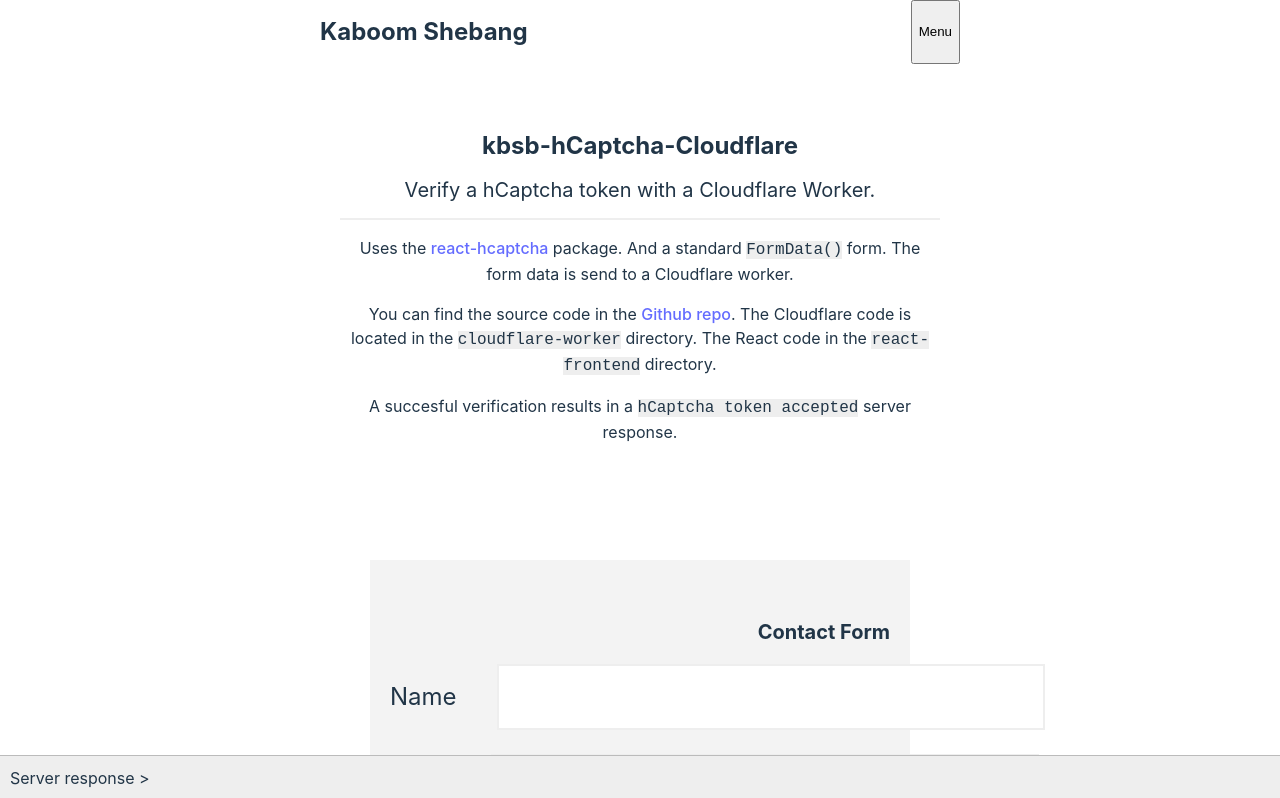
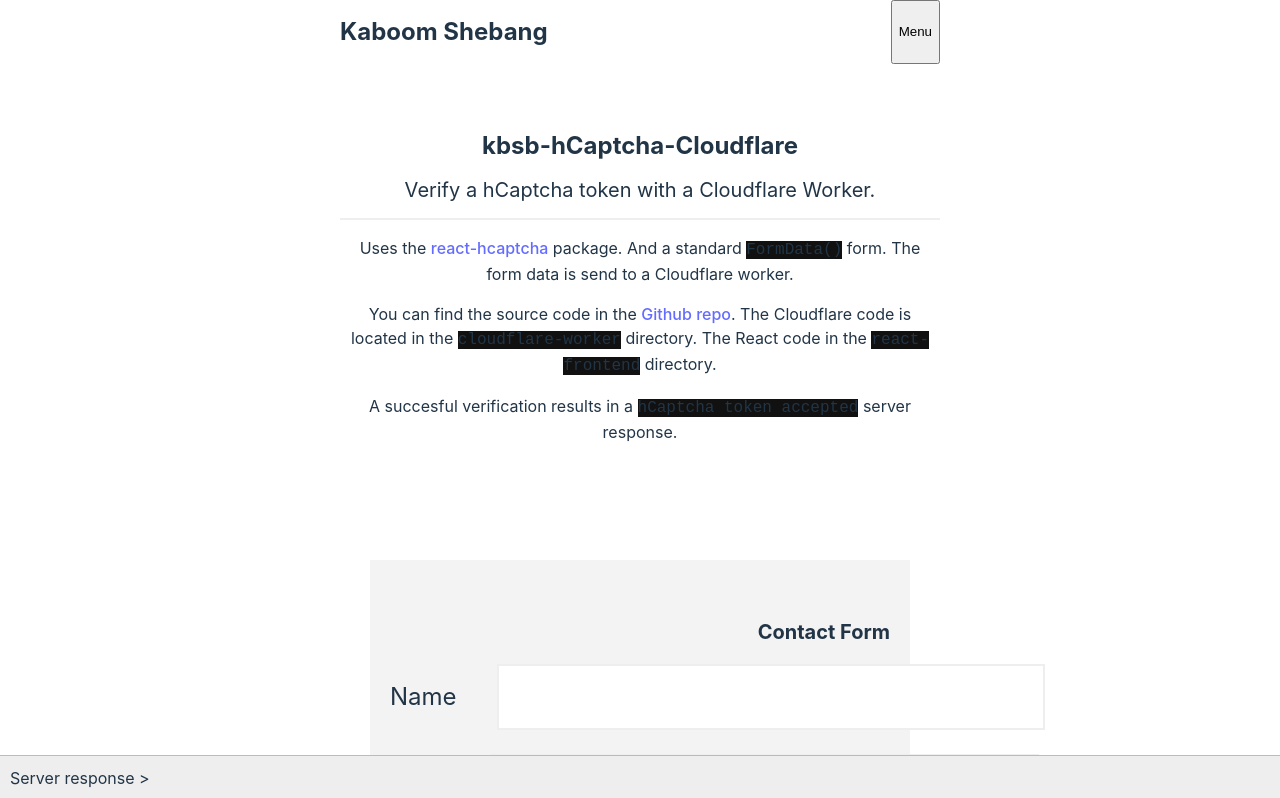
Before and after one commit to kaboomshebang/kbsb-hcaptcha-cloudflare, a React (Vite) app in the folder react-frontend/: page / in a window 1280 px wide. Shown: the top 798 px of the page. Built offline with nearby package versions, Linux system fonts and the light colour scheme; no server answers.

Commit message:
Adjust padding and color

```diff
--- a/react-frontend/src/App.css
+++ b/react-frontend/src/App.css
@@ -1,6 +1,7 @@
 #root {
 	max-width: 720px;
 	margin: 0 auto;
+	padding: 0 20px;
 	text-align: center;
 }
 
@@ -9,7 +10,7 @@ main {
 }
 
 article {
-	padding: 50px 20px;
+	padding: 50px 0;
 }
 
 h2 {
@@ -26,5 +27,5 @@ p {
 }
 
 code {
-	background-color: #eee;
+	background-color: #111;
 }
```
